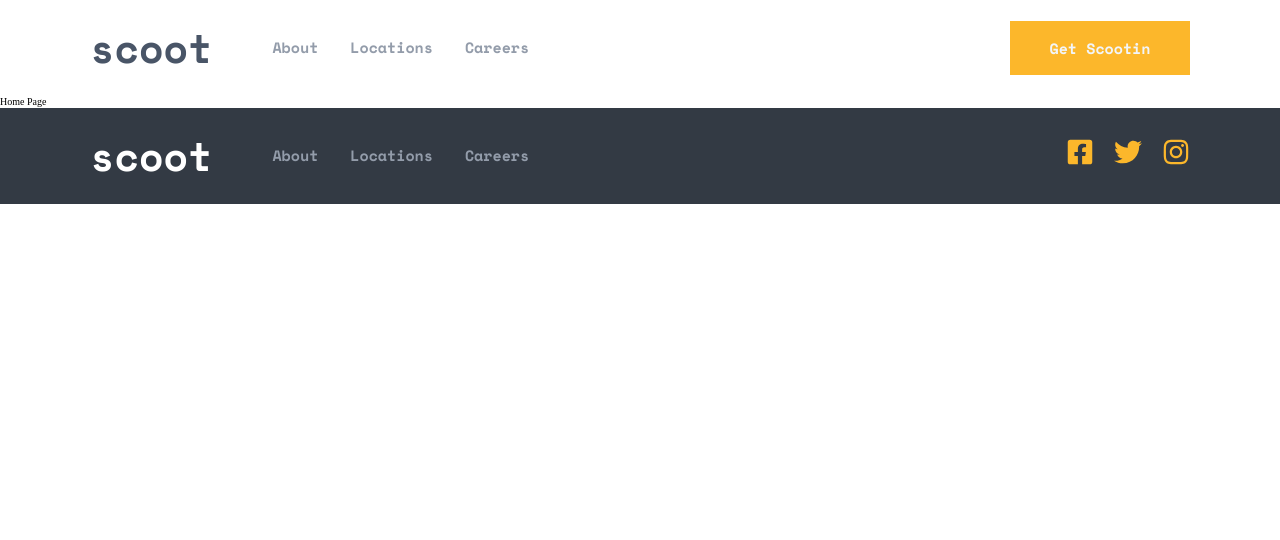
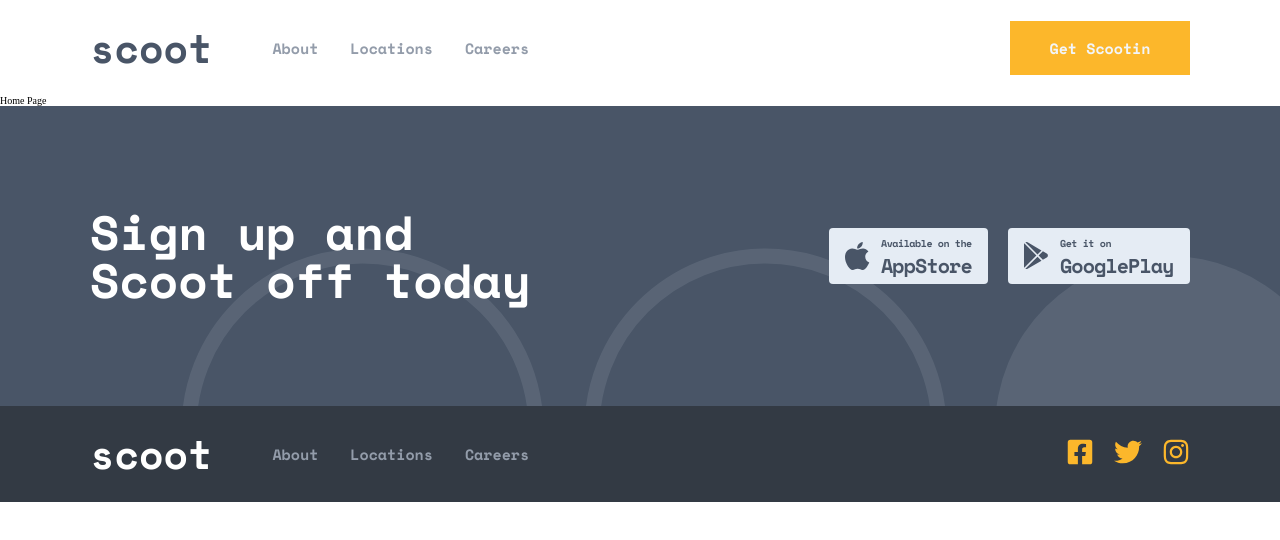
Before and after one commit to RichardBacon/scoot-multi-page-website, a Gatsby site: page / in a window 1280 px wide. Built offline with nearby package versions, Linux system fonts and the light colour scheme; Gatsby itself is replaced by a stand-in of ours.

Commit message:
Add signup section

```diff
--- a/gatsby-config.js
+++ b/gatsby-config.js
@@ -5,5 +5,15 @@
     description:
       'Scoot takes the hassle out of urban mobility. Our bikes are placed in convenient locations in each of our cities. Use our app to locate the nearest bike, unlock it with a tap, and you’re away!',
   },
-  plugins: ['gatsby-plugin-react-helmet'],
+  plugins: [
+    'gatsby-plugin-react-helmet',
+    {
+      resolve: 'gatsby-plugin-react-svg',
+      options: {
+        rule: {
+          include: /assets\/icons/,
+        },
+      },
+    },
+  ],
 };
--- a/package.json
+++ b/package.json
@@ -20,6 +20,7 @@
     "@react-icons/all-files": "^4.1.0",
     "gatsby": "^3.11.1",
     "gatsby-plugin-react-helmet": "^4.12.0",
+    "gatsby-plugin-react-svg": "^3.0.1",
     "react": "^17.0.1",
     "react-dom": "^17.0.1",
     "react-helmet": "^6.1.0"
--- a/src/components/layout/layout.js
+++ b/src/components/layout/layout.js
@@ -1,13 +1,17 @@
 import * as React from 'react';
 import Footer from '../footer/footer';
 import Header from '../header/header';
+import SignUp from '../signup/signup';
 import * as styles from './layout.module.css';
 
 const Layout = ({ children }) => {
   return (
     <>
       <Header />
-      <main>{children}</main>
+      <main>
+        {children}
+        <SignUp />
+      </main>
       <Footer />
     </>
   );
--- /dev/null
+++ b/src/components/signup/signup.js
@@ -0,0 +1,23 @@
+import React from 'react';
+import AppStoreIcon from '../../assets/icons/app-store.svg';
+import GooglePlayIcon from '../../assets/icons/google-play.svg';
+import * as styles from './signup.module.css';
+
+const SignUp = () => {
+  return (
+    <section className={styles.signup}>
+      <div className={styles.content}>
+        <div className={styles.text}>
+          <h2 className={styles.heading}>Sign up and Scoot off today</h2>
+        </div>
+
+        <div className={styles.icons}>
+          <AppStoreIcon />
+          <GooglePlayIcon />
+        </div>
+      </div>
+    </section>
+  );
+};
+
+export default SignUp;
--- /dev/null
+++ b/src/components/signup/signup.module.css
@@ -0,0 +1,30 @@
+.signup {
+  background-color: var(--color-light-navy);
+  background-image: url('../../assets/patterns/semi-circles.svg');
+  background-position: 150% 100%;
+  background-repeat: no-repeat;
+}
+
+.content {
+  align-items: center;
+  display: flex;
+  height: 30rem;
+  justify-content: space-between;
+  margin: 0 auto;
+  max-width: var(--content-max-width);
+}
+
+.text {
+  max-width: 45rem;
+}
+
+.heading {
+  color: var(--color-white);
+  font-family: var(--font-space-mono);
+  font-size: 4.8rem;
+}
+
+.icons {
+  display: flex;
+  gap: 2rem;
+}
--- a/src/styles/reset.css
+++ b/src/styles/reset.css
@@ -14,7 +14,7 @@
 Set a default line height that works in all browsers
 */
 html {
-  line-height: 1.15;
+  line-height: 1;
 }
 
 /**
```
Also changed, not shown: src/assets/icons/logo.svg (renamed from src/assets/images/logo.svg), 1 other file.
